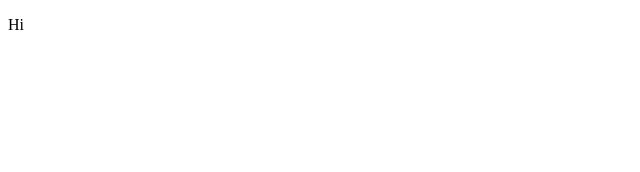
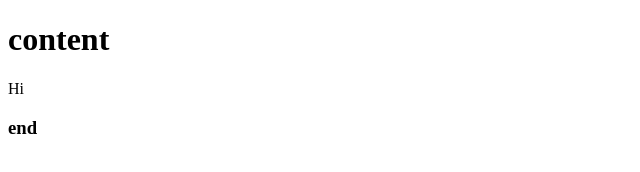
Before and after one commit to sathwiks-code/github-test, a plain HTML site: page index.html in a window 1280 px wide. Shown: the whole page, without its empty margins (0-640 px from the left). Drawn offline with Linux system fonts and the light colour scheme.

Commit message:
third commit

```diff
--- a/index.html
+++ b/index.html
@@ -7,6 +7,8 @@
     <title>Document</title>
 </head>
 <body>
+    <h1>content</h1>
     <p>Hi</p>
+    <h3>end</h3>
 </body>
 </html>
```
